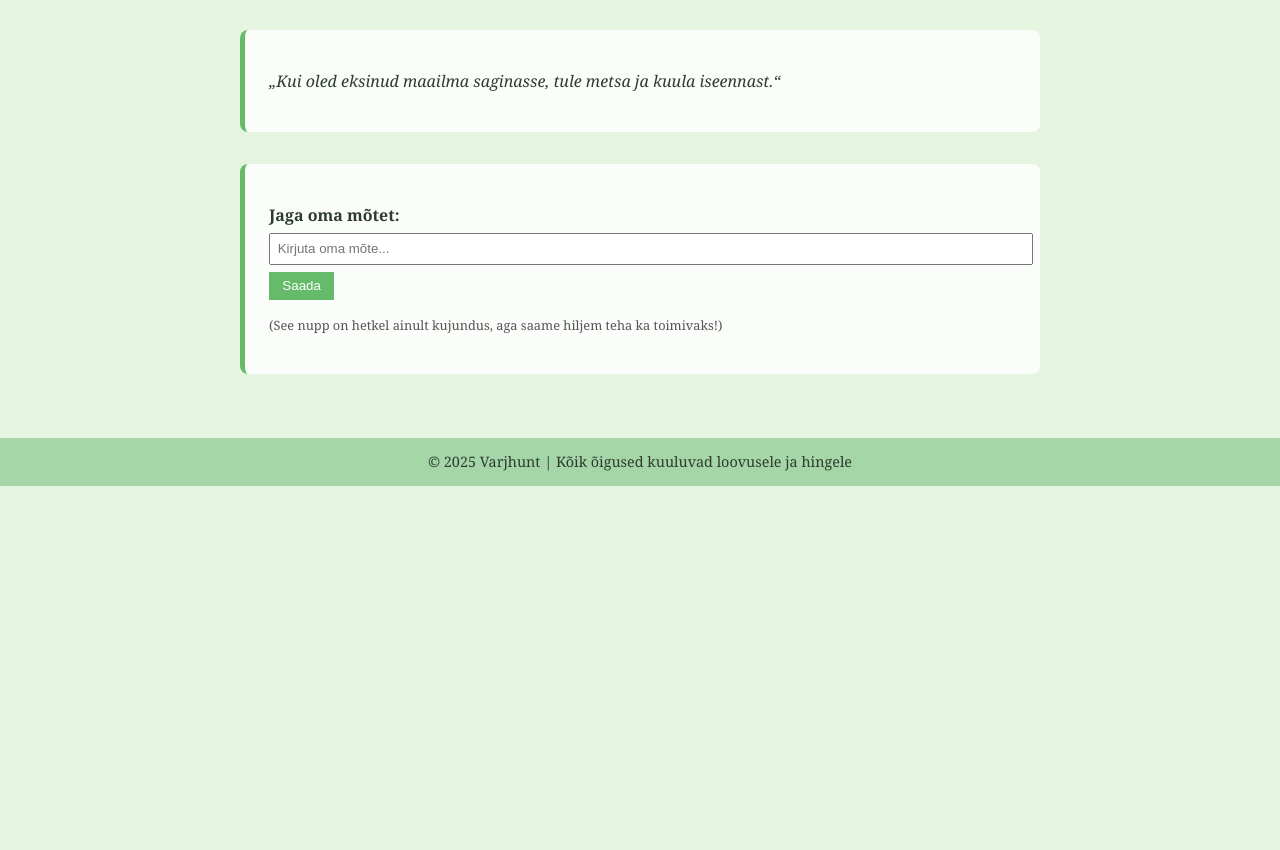
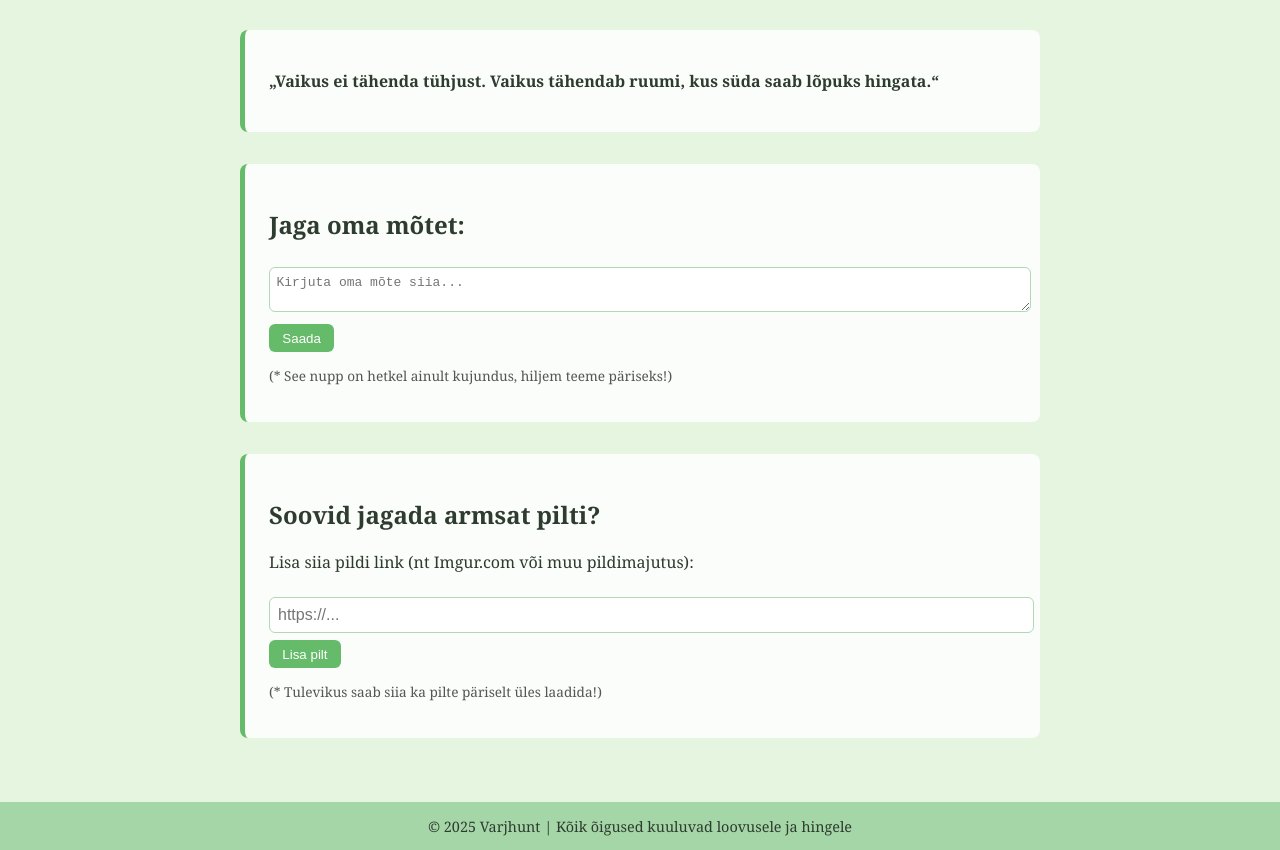
Before and after one commit to KuriJomm/varjhundi-mottemets, a plain HTML site: page index.html in a window 1280 px wide. Shown: the part 475-1325 px from the top of the page. Before the commit the page ends 961 px from the top, so only its background shows below. Drawn offline with Linux system fonts and the light colour scheme.

Commit message:
Update index.html

```diff
--- a/index.html
+++ b/index.html
@@ -1,5 +1,4 @@
-<!DOCTYPE html>
-<html lang="et">
+<!DOCTYPE html><html lang="et">
 <head>
   <meta charset="UTF-8" />
   <meta name="viewport" content="width=device-width, initial-scale=1.0"/>
@@ -32,12 +31,29 @@
       max-width: 800px;
       margin: auto;
     }
-    .thought-box {
+    .thought-box, .image-share, .mind-line {
       background: #ffffffcc;
       padding: 1.5em;
       border-left: 5px solid #66bb6a;
       margin-bottom: 2em;
       border-radius: 8px;
+    }
+    input, textarea {
+      width: 100%;
+      padding: 0.5em;
+      margin-top: 0.5em;
+      font-size: 1em;
+      border-radius: 6px;
+      border: 1px solid #b2d8b5;
+    }
+    button {
+      margin-top: 0.5em;
+      padding: 0.5em 1em;
+      background: #66bb6a;
+      color: white;
+      border: none;
+      border-radius: 6px;
+      cursor: pointer;
     }
     footer {
       background-color: #a5d6a7;
@@ -48,31 +64,29 @@
   </style>
 </head>
 <body>
-
   <header>
     <h1>Varjhundi Mõttemets</h1>
     <p>Koht, kus hing saab puhata ja mõtted leida tee</p>
-  </header>
+  </header>  <div class="image"></div>  <main>
+    <div class="mind-line">
+      <p><strong>„Vaikus ei tähenda tühjust. Vaikus tähendab ruumi, kus süda saab lõpuks hingata.“</strong></p>
+    </div><div class="thought-box">
+  <h2>Jaga oma mõtet:</h2>
+  <textarea placeholder="Kirjuta oma mõte siia..."></textarea><br>
+  <button>Saada</button>
+  <p style="font-size: 0.85em; color: #555;">(* See nupp on hetkel ainult kujundus, hiljem teeme päriseks!)</p>
+</div>
 
-  <div class="image"></div>
+<div class="image-share">
+  <h2>Soovid jagada armsat pilti?</h2>
+  <p>Lisa siia pildi link (nt Imgur.com või muu pildimajutus):</p>
+  <input type="text" placeholder="https://..." /><br>
+  <button>Lisa pilt</button>
+  <p style="font-size: 0.85em; color: #555;">(* Tulevikus saab siia ka pilte päriselt üles laadida!)</p>
+</div>
 
-  <main>
-    <div class="thought-box">
-      <p><em>„Kui oled eksinud maailma saginasse, tule metsa ja kuula iseennast.“</em></p>
-    </div>
-
-    <div class="thought-box">
-      <p><strong>Jaga oma mõtet:</strong><br>
-        <input type="text" placeholder="Kirjuta oma mõte..." style="width:100%; padding:0.5em; margin-top:0.5em;">
-        <button style="margin-top:0.5em; padding:0.5em 1em; background:#66bb6a; color:#fff; border:none;">Saada</button>
-        <p style="font-size: 0.8em; color: #555;">(See nupp on hetkel ainult kujundus, aga saame hiljem teha ka toimivaks!)</p>
-      </p>
-    </div>
-  </main>
-
-  <footer>
+  </main>  <footer>
     &copy; 2025 Varjhunt | Kõik õigused kuuluvad loovusele ja hingele
   </footer>
-
 </body>
 </html>
```
